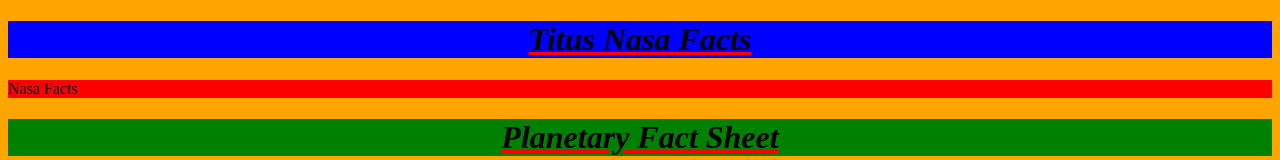
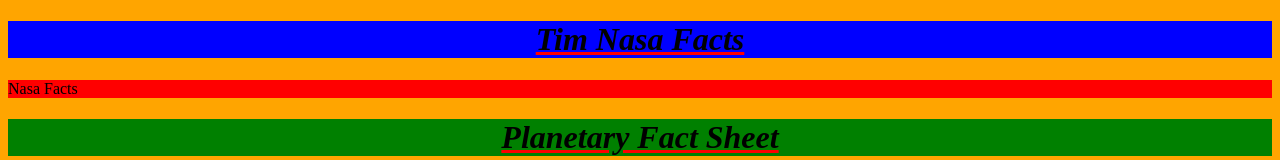
Before and after one commit to tobrien9/Tim-Lab-6, a plain HTML site: page index.html in a window 1280 px wide. Shown: the top 160 px of the page. Drawn offline with Linux system fonts and the light colour scheme; files that its build step writes are made by us from their sources.

Commit message:
Update index.html

```diff
--- a/index.html
+++ b/index.html
@@ -2,11 +2,11 @@
 <html lang="en">
 <head>
   <meta charset="utf-8">
-  <title>Your Title Here</title>
+  <title>Nasa Facts</title>
   <link rel="stylesheet" href="css/style.css">
 </head>
 <body>
-<h1 style="background-color:Blue;">Titus Nasa Facts</h1>
+<h1 style="background-color:Blue;">Tim Nasa Facts</h1>
 
 <p style="background-color:Red;">
 Nasa Facts
```
